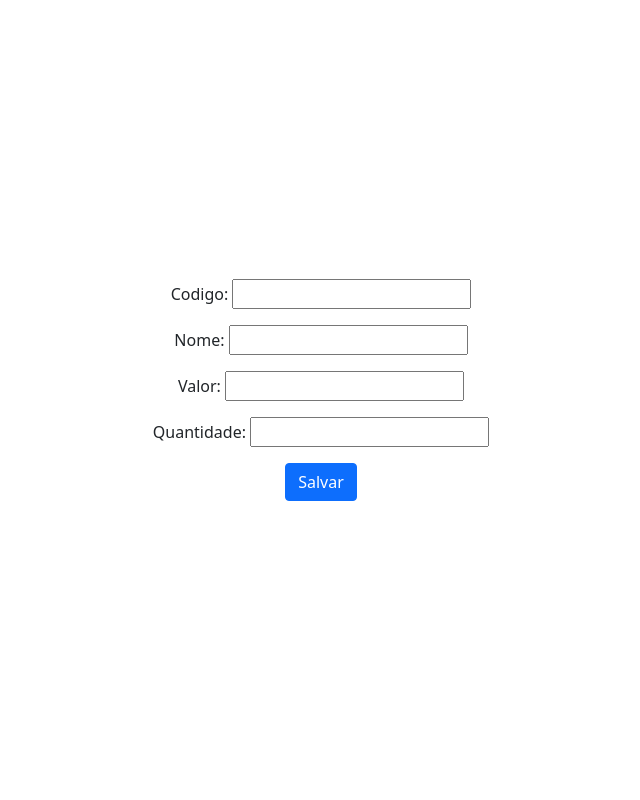
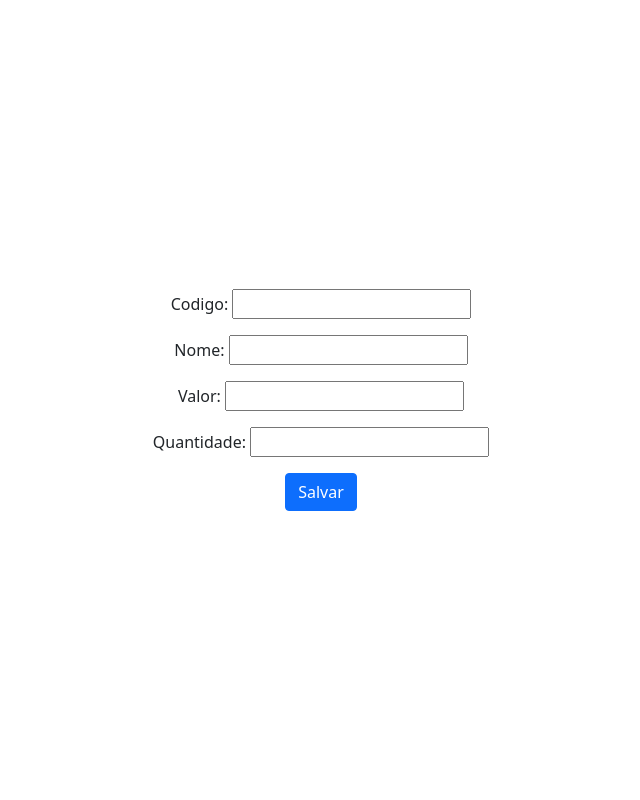
Before and after one commit to GianOrtiz/ine5404-exemplo-mvc, a Django app: page /products/add in a window 1280 px wide. Shown: the whole page, without its empty margins (319-959 px from the left). Run offline with Django 3.2, Linux system fonts and the light colour scheme.

Commit message:
Center forms on pages

```diff
--- a/app/models.py
+++ b/app/models.py
@@ -4,7 +4,10 @@ from django.urls import reverse
 # Create your models here.
 class Produto(models.Model):
     nome = models.CharField(max_length=128)
-    codigo = models.CharField(max_length=64)
+    codigo = models.CharField(
+        max_length=64,
+        unique=True,
+        error_messages={'unique': 'Código já está em uso por outro produto'})
     valor = models.FloatField()
     quantidade = models.IntegerField()
 
--- a/app/static/css/produto_form.css
+++ b/app/static/css/produto_form.css
@@ -14,3 +14,11 @@
 #form .form-form{
     padding:0px 25px;
 }
+
+.fullscreen-center {
+    width: 100vw;
+    height: 100vh;
+    display: flex;
+    justify-content: center;
+    align-items: center;
+}
--- a/app/templates/app/index.html
+++ b/app/templates/app/index.html
@@ -18,7 +18,7 @@
             {% if produtos %}
             {% for produto in produtos %}
             <div>
-                <div class="card" style="width: 18rem;">
+                <div class="card" style="width: 18rem; margin: 1rem;">
                     <div class="card-body">
                     <h5 class="card-title">{{ produto.nome }}</h5>
                     <p class="card-text">Código: {{ produto.codigo }}</p>
--- a/app/templates/app/produto_form.html
+++ b/app/templates/app/produto_form.html
@@ -9,6 +9,7 @@
         <title>Produto | Controle de Estoque</title>
     </head>
     <body>
+        <div class="fullscreen-center">
             <div id="form" class="container">
                 <div class="row-fluid">
                     <div class="span12">
@@ -24,6 +25,7 @@
                     </div>
                 </div>
             </div>
+        </div>
         <script src="https://cdn.jsdelivr.net/npm/bootstrap@5.1.0/dist/js/bootstrap.bundle.min.js" integrity="sha384-U1DAWAznBHeqEIlVSCgzq+c9gqGAJn5c/t99JyeKa9xxaYpSvHU5awsuZVVFIhvj" crossorigin="anonymous"></script>
     </body>
 </html>
--- a/app/templates/registration/login.html
+++ b/app/templates/registration/login.html
@@ -9,6 +9,7 @@
         <title>Login | Controle de Estoque</title>
     </head>
     <body>
+        <div class="fullscreen-center">
             <div id="login" class="container">
                 <div class="row-fluid">
                     <div class="span12">
@@ -31,6 +32,7 @@
                     </div>
                 </div>
             </div>
+        </div>
         <script src="https://cdn.jsdelivr.net/npm/bootstrap@5.1.0/dist/js/bootstrap.bundle.min.js" integrity="sha384-U1DAWAznBHeqEIlVSCgzq+c9gqGAJn5c/t99JyeKa9xxaYpSvHU5awsuZVVFIhvj" crossorigin="anonymous"></script>
     </body>
 </html>
--- a/app/views.py
+++ b/app/views.py
@@ -19,6 +19,9 @@ class ProductCreateView(generic.CreateView):
     model = Produto
     fields = ['codigo', 'nome', 'valor', 'quantidade']
     success_url = "/"
+    error_messages = {
+        'unique': 'Código já está em uso por outro produto.'
+    }
 
 class ProdutDetailView(generic.DetailView):
     model = Produto
@@ -30,3 +33,4 @@ class ProductDeleteView(generic.DeleteView):
 class ProductUpdateView(generic.UpdateView):
     model = Produto
     fields = ['codigo', 'nome', 'valor', 'quantidade']
+    success_url = "/"
```
Also changed, not shown: app/static/css/login.css (+20 -0 lines), app/static/css/produto_confirm_delete.css (line endings or trailing spaces). Lines whose indentation alone changed are shown as unchanged.
